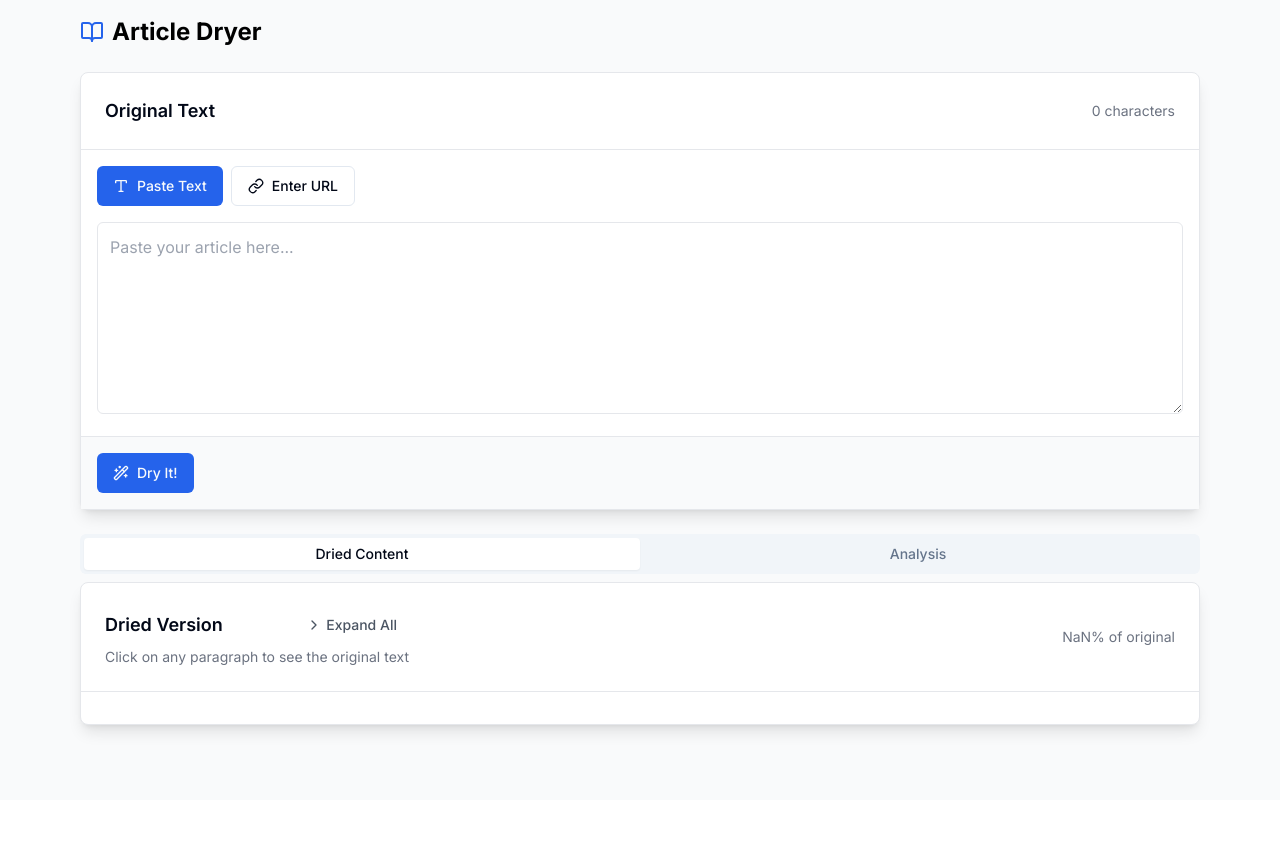
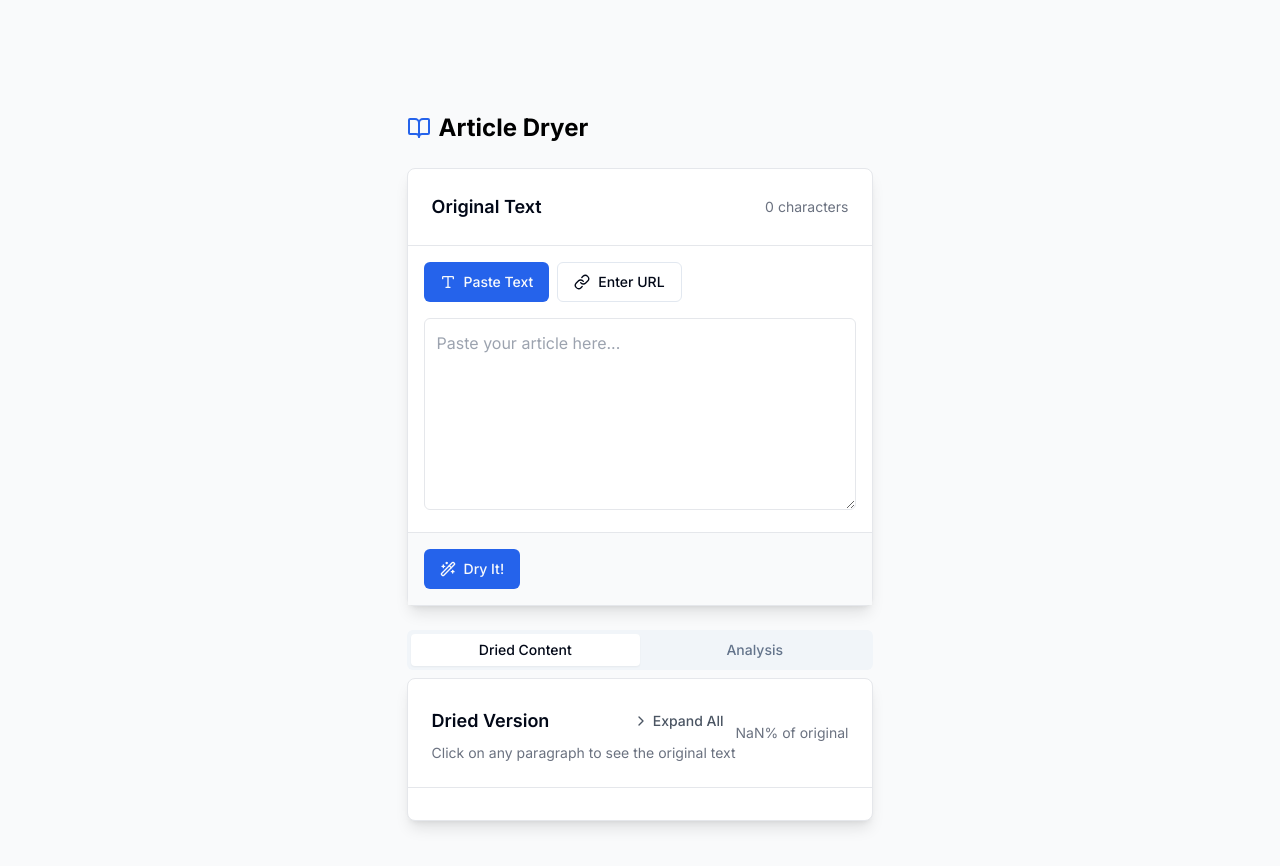
Before and after one commit to gavinHuang/article-dryer, a Next.js app in the folder article-dryer-nextjs/: page / in a window 1280 px wide. Shown: the top 866 px of the page. Before the commit the page ends 800 px from the top, so only its background shows below. Built offline with nearby package versions, Linux system fonts and the light colour scheme.

Commit message:
try to fix 404 error

```diff
--- a/article-dryer-nextjs/src/app/layout.tsx
+++ b/article-dryer-nextjs/src/app/layout.tsx
@@ -1,7 +1,18 @@
 import { Inter } from 'next/font/google';
 import './globals.css';
+import type { Metadata, Viewport } from 'next';
 
 const inter = Inter({ subsets: ['latin'] });
+
+export const metadata: Metadata = {
+  title: 'Article Dryer',
+  description: 'Summarize your articles efficiently',
+};
+
+export const viewport: Viewport = {
+  width: 'device-width',
+  initialScale: 1,
+};
 
 export default function RootLayout({
   children,
--- a/article-dryer-nextjs/src/app/page.tsx
+++ b/article-dryer-nextjs/src/app/page.tsx
@@ -3,5 +3,9 @@
 import { ArticleSummarizer } from '@/components/ArticleSummarizer';
 
 export default function Home() {
-  return <ArticleSummarizer />;
+  return (
+    <main className="flex min-h-screen flex-col items-center justify-between p-24">
+      <ArticleSummarizer />
+    </main>
+  );
 }
```
